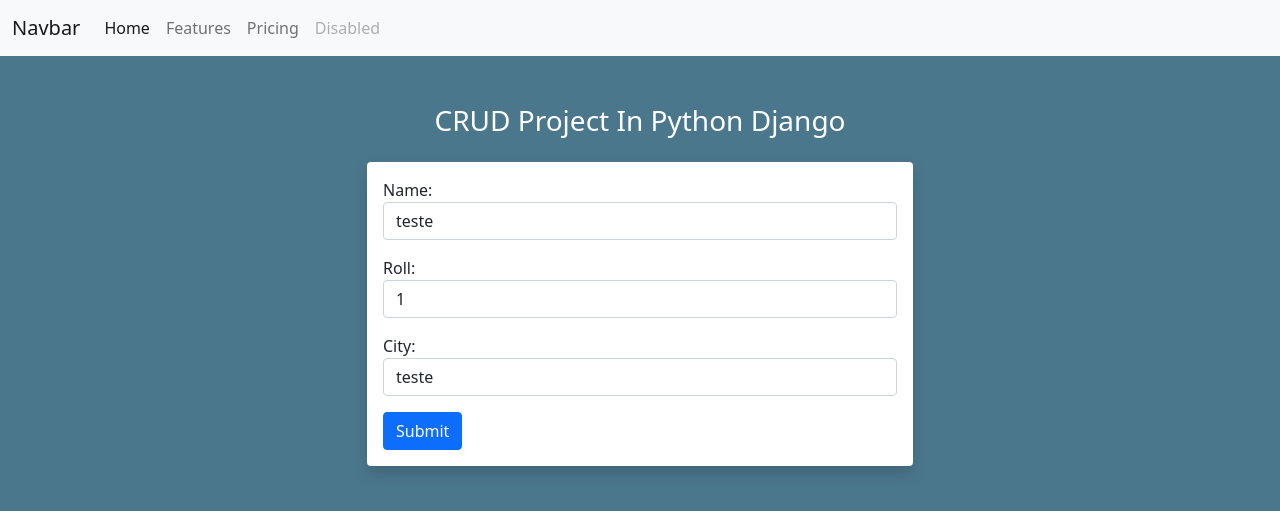
After one commit to Jose-Humberto-07/crud-python-django, a Django app: page /edit-student/14/ in a window 1280 px wide. The commit adds this page. Shown: the top 511 px of the page. Run offline with Django 4.2, Linux system fonts and the light colour scheme; data comes from the database, SQL or seed files in the repository; both versions use the stored data as it was after the commit.

Commit message:
add method update and finalized crud

```diff
--- /dev/null
+++ b/core/templates/core/edit-student.html
@@ -0,0 +1,49 @@
+{% extends 'core/base.html'%}
+{% block title %}Edit Student{% endblock title%}
+{% block main_content %}
+
+<nav class="navbar navbar-expand-lg navbar-light bg-light">
+    <div class="container-fluid">
+      <a class="navbar-brand" href="#">Navbar</a>
+      <button class="navbar-toggler" type="button" data-bs-toggle="collapse" data-bs-target="#navbarNav" aria-controls="navbarNav" aria-expanded="false" aria-label="Toggle navigation">
+        <span class="navbar-toggler-icon"></span>
+      </button>
+      <div class="collapse navbar-collapse" id="navbarNav">
+        <ul class="navbar-nav">
+          <li class="nav-item">
+            <a class="nav-link active" aria-current="page" href="#">Home</a>
+          </li>
+          <li class="nav-item">
+            <a class="nav-link" href="#">Features</a>
+          </li>
+          <li class="nav-item">
+            <a class="nav-link" href="#">Pricing</a>
+          </li>
+          <li class="nav-item">
+            <a class="nav-link disabled">Disabled</a>
+          </li>
+        </ul>
+      </div>
+    </div>
+  </nav>
+
+<section class="container">
+    <div class="row justify-content-around text-center text-white mt-5">
+        <div class="col-sm-8">
+            <h3>CRUD Project In Python Django</h3>
+        </div>
+    </div>
+    <div class="row justify-content-around mt-3">
+        <div class="col-sm-6">
+            <form action="" method="POST" class="bg-white p-3 rounded shadow">
+                {% csrf_token %}
+                {{form.as_p}}
+                <input type="submit" value="Submit" class="btn btn-primary">
+            </form>
+        </div>
+    </div>
+</section>
+
+
+
+{% endblock main_content %}
--- a/core/urls.py
+++ b/core/urls.py
@@ -1,8 +1,9 @@
 from django.urls import path
-from .views import Home, Add_Student, Delete_Student
+from .views import Home, Add_Student, Delete_Student, EditStudent
 
 urlpatterns = [
     path('', Home.as_view(), name= 'home'),
     path('add-student/', Add_Student.as_view(), name='add-student'),
-    path('delete-student', Delete_Student.as_view(), name='delete-student')
+    path('delete-student/', Delete_Student.as_view(), name='delete-student'),
+    path('edit-student/<int:id>/', EditStudent.as_view(), name='edit-student')
 ]
--- a/core/views.py
+++ b/core/views.py
@@ -34,3 +34,16 @@ class Delete_Student(View):
         studata = Student.objects.get(id = id)
         studata.delete()
         return redirect('/')
+
+class EditStudent(View):
+    def get(self, request, id):
+        stu = Student.objects.get(id=id)
+        fm = AddStudentForm(instance=stu)
+        return render(request, 'core/edit-student.html', {'form':fm})
+
+    def post(self, request, id):
+        stu = Student.objects.get(id=id)
+        fm = AddStudentForm(request.POST, instance=stu)
+        if fm.is_valid():
+            fm.save()
+            return redirect('/')
```
Also changed, not shown: core/templates/core/home.html (+10 -1 lines), db.sqlite3.
